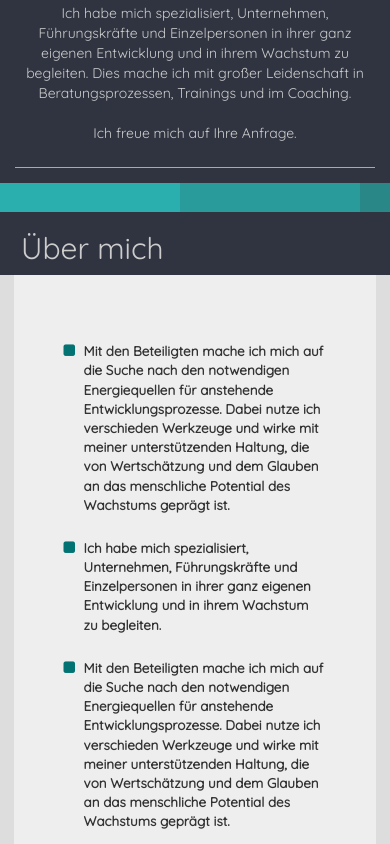
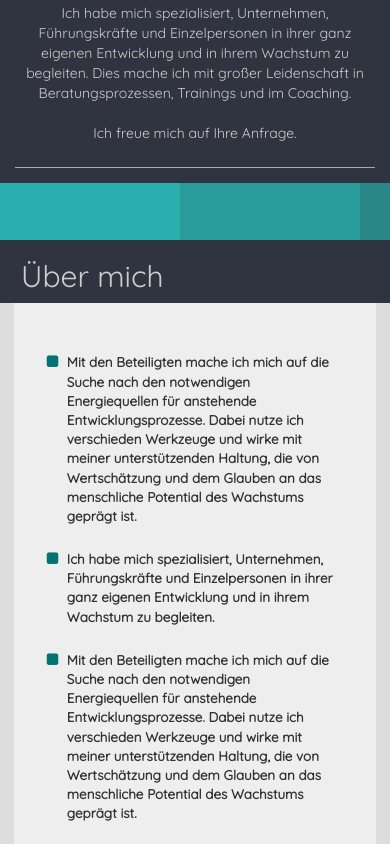
Before and after one commit to pascal-codecat/kling-rwd, a plain HTML site: page index.html in a window 390 px wide. Shown: the part 587-1431 px from the top of the page. Drawn offline with nearby package versions, Linux system fonts and the light colour scheme; some packages are replaced by stand-ins of ours.

Commit message:
xs changes

```diff
--- a/css/main.css
+++ b/css/main.css
@@ -368,6 +368,11 @@
     }
   }
   @media (max-width: 992px) {
+    .section-text{
+      padding: 3em 2em 1em 1em;
+      min-height: 20em;
+    }
+
     .einleitung-text{
       font-size: 130%;
     }
@@ -378,7 +383,7 @@
       font-size: 1em;
     }
     .section-title{
-      margin-top: 2em;
+      margin-top: 4em;
     }
   }
 
```
